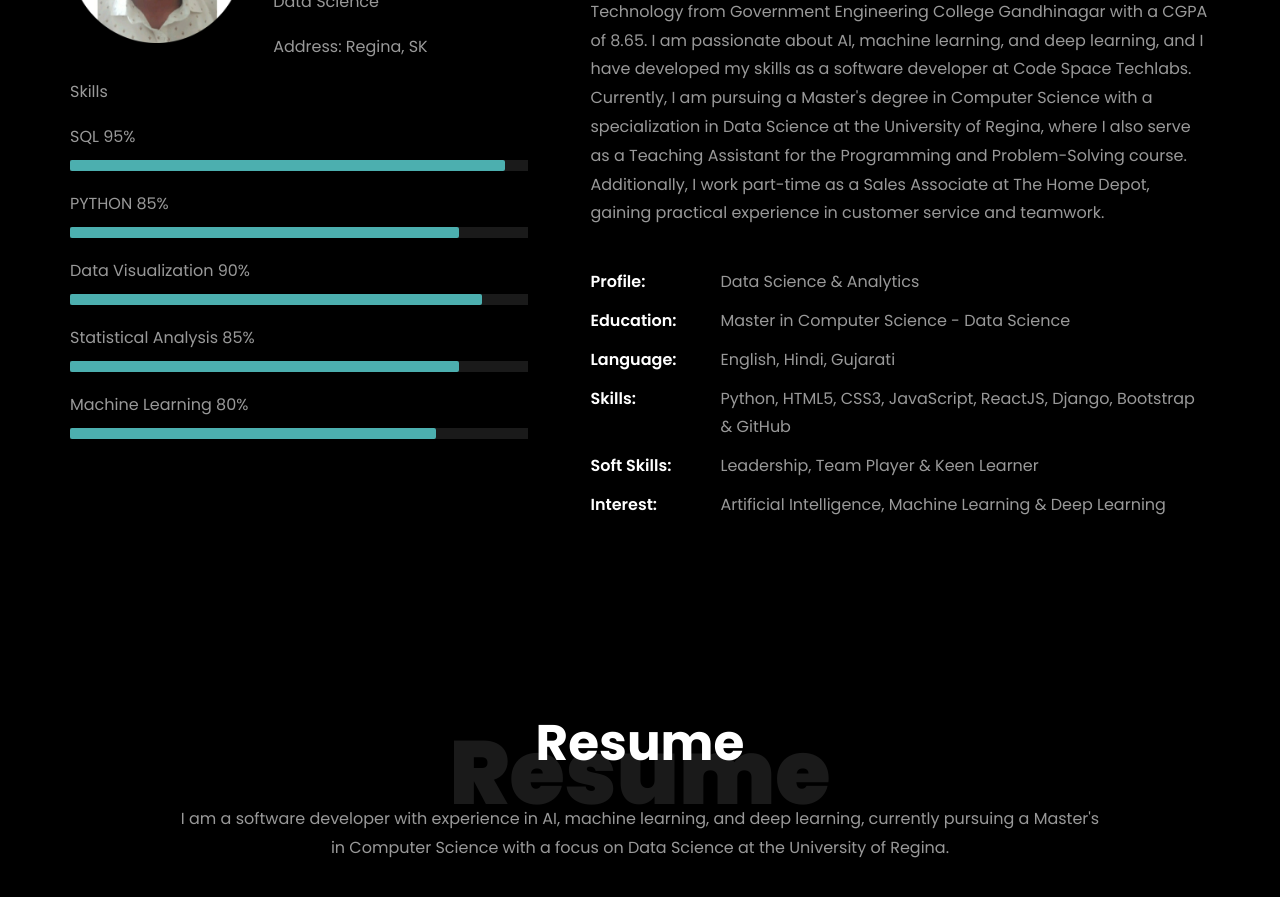
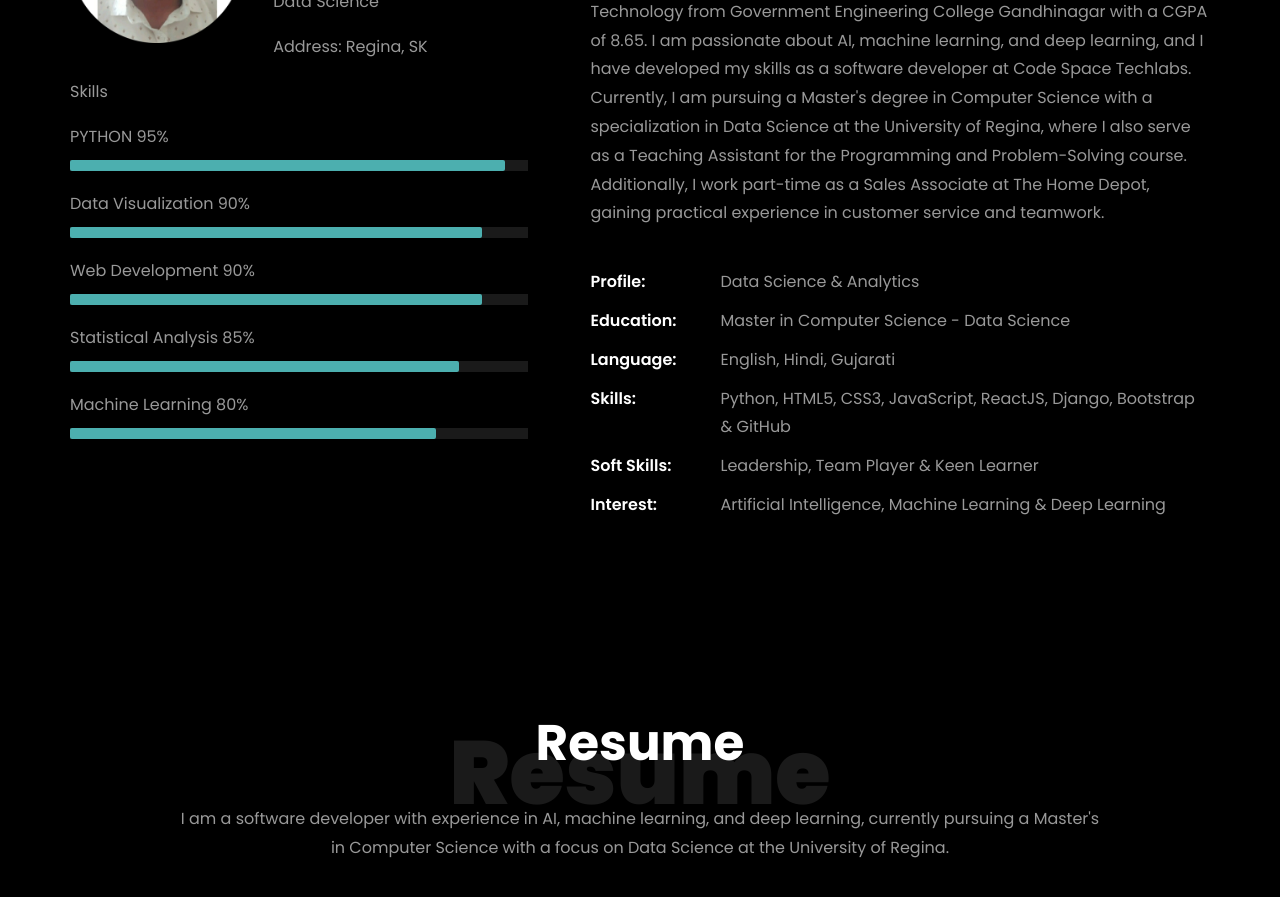
Before and after one commit to viral-prajapati/viral-prajapati.github.io, a plain HTML site: page index.html in a window 1280 px wide. Shown: the part 880-1777 px from the top of the page. Drawn offline with Linux system fonts and the light colour scheme; files whose address does not match are found by name.

Commit message:
Some changes

```diff
--- a/index.html
+++ b/index.html
@@ -230,21 +230,21 @@
 
 								<div class="skill-mf">
 									<p class="title-s">Skills</p>
-									<span>SQL</span> <span class="pull-right">95%</span>
+									<span>PYTHON</span> <span class="pull-right">95%</span>
 									<div class="progress">
-										<div class="progress-bar" role="progressbar" style="width: 95%;" aria-valuenow="95" aria-valuemin="0"
-											aria-valuemax="100"></div>
-									</div>
-
-									<span>PYTHON</span> <span class="pull-right">85%</span>
-									<div class="progress">
-										<div class="progress-bar" role="progressbar" style="width: 85%" aria-valuenow="85" aria-valuemin="0"
+										<div class="progress-bar" role="progressbar" style="width: 95%" aria-valuenow="95" aria-valuemin="0"
 											aria-valuemax="100"></div>
 									</div>
 
 									<span>Data Visualization</span> <span class="pull-right">90%</span>
 									<div class="progress">
 										<div class="progress-bar" role="progressbar" style="width: 90%" aria-valuenow="90" aria-valuemin="0"
+											aria-valuemax="100"></div>
+									</div>
+
+									<span>Web Development</span> <span class="pull-right">90%</span>
+									<div class="progress">
+										<div class="progress-bar" role="progressbar" style="width: 90%;" aria-valuenow="90" aria-valuemin="0"
 											aria-valuemax="100"></div>
 									</div>
 
```
